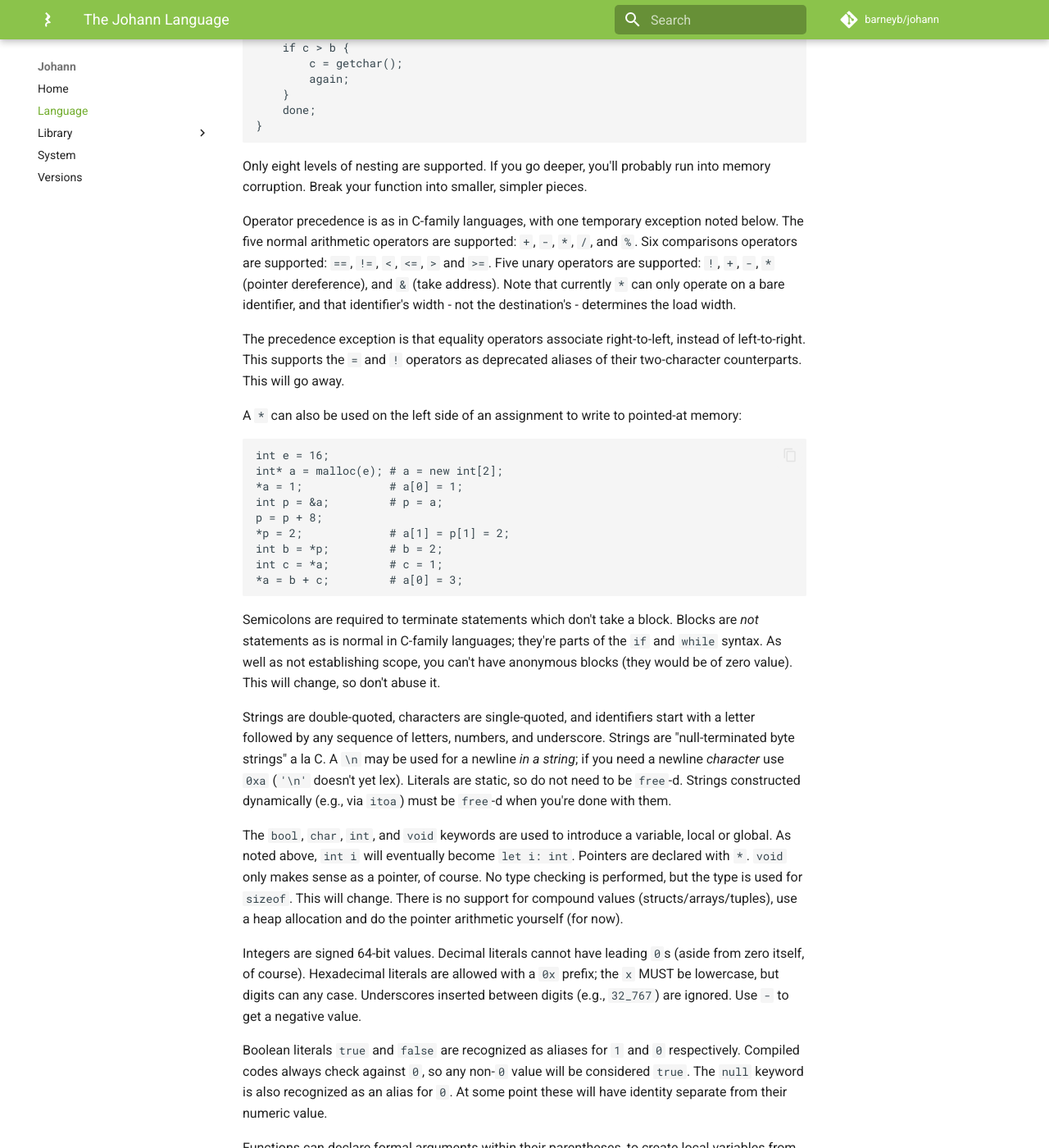
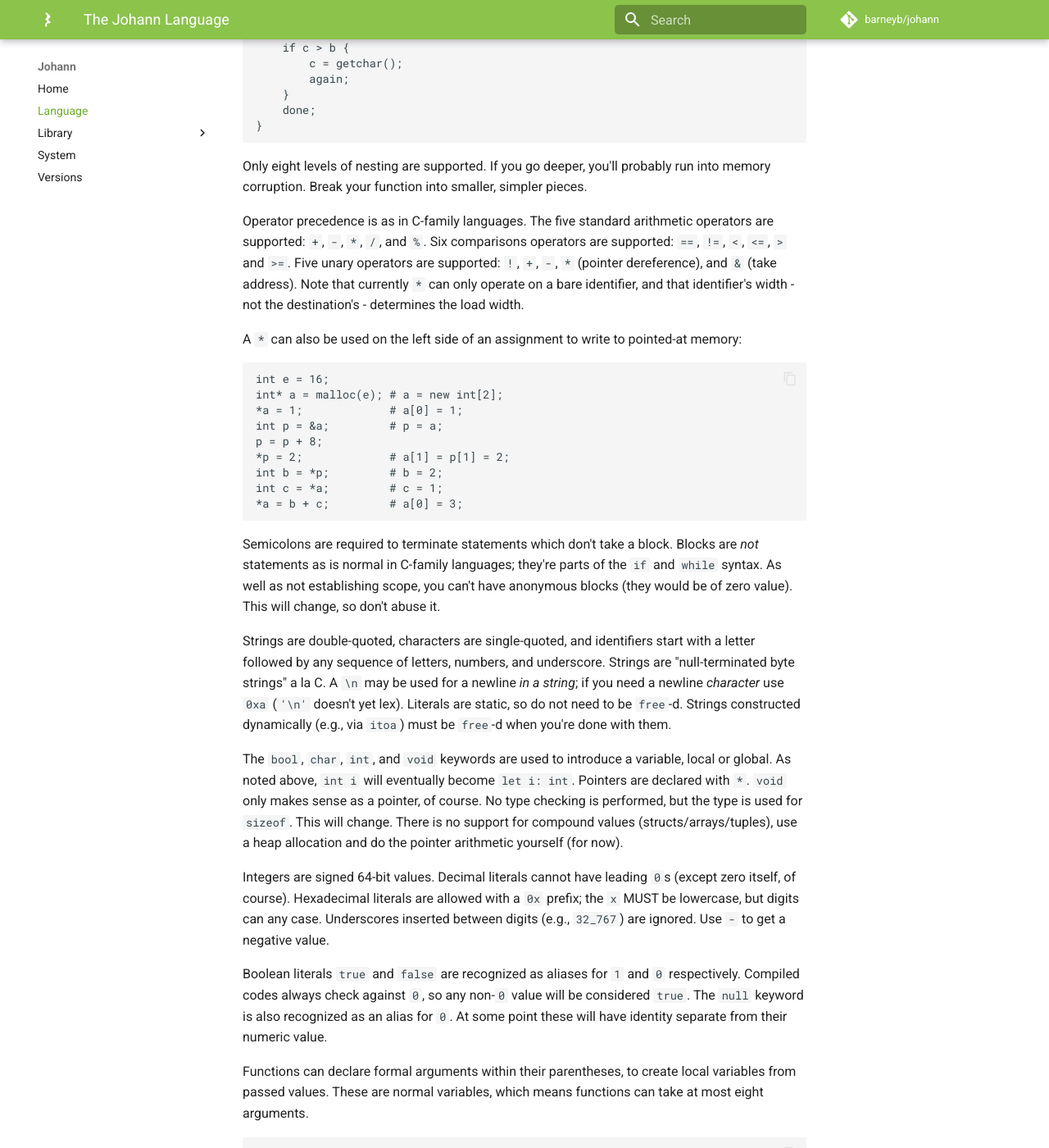
Before and after one commit to barneyb/johann, an MkDocs documentation site: the page built from documentation/docs/language/index.md, in a window 1280 px wide and 1400 px high, scrolled down 1403 px. Shown: the whole window at 82% size. Built offline with MkDocs 1.6.1 and Material for MkDocs 9.7.7, drawn with Linux system fonts in a browser that asks for light colours; comment, search, counter and statistics services are not loaded.

Commit message:
remove support for = and ! as aliases of == and !=

```diff
--- a/documentation/docs/language/index.md
+++ b/documentation/docs/language/index.md
@@ -51,9 +51,7 @@
 
 Only eight levels of nesting are supported. If you go deeper, you'll probably run into memory corruption. Break your function into smaller, simpler pieces.
 
-Operator precedence is as in C-family languages, with one temporary exception noted below. The five normal arithmetic operators are supported: `+`, `-`, `*`, `/`, and `%`. Six comparisons operators are supported: `==`, `!=`, `<`, `<=`, `>` and `>=`. Five unary operators are supported: `!`, `+`, `-`, `*` (pointer dereference), and `&` (take address). Note that currently `*` can only operate on a bare identifier, and that identifier's width - not the destination's - determines the load width.
-
-The precedence exception is that equality operators associate right-to-left, instead of left-to-right. This supports the `=` and `!` operators as deprecated aliases of their two-character counterparts. This will go away.
+Operator precedence is as in C-family languages. The five standard arithmetic operators are supported: `+`, `-`, `*`, `/`, and `%`. Six comparisons operators are supported: `==`, `!=`, `<`, `<=`, `>` and `>=`. Five unary operators are supported: `!`, `+`, `-`, `*` (pointer dereference), and `&` (take address). Note that currently `*` can only operate on a bare identifier, and that identifier's width - not the destination's - determines the load width.
 
 A `*` can also be used on the left side of an assignment to write to pointed-at memory:
 
@@ -73,7 +71,7 @@
 
 The `bool`, `char`, `int`, and `void` keywords are used to introduce a variable, local or global. As noted above, `int i` will eventually become `let i: int`. Pointers are declared with `*`. `void` only makes sense as a pointer, of course. No type checking is performed, but the type is used for `sizeof`. This will change. There is no support for compound values (structs/arrays/tuples), use a heap allocation and do the pointer arithmetic yourself (for now).
 
-Integers are signed 64-bit values. Decimal literals cannot have leading `0`s (aside from zero itself, of course). Hexadecimal literals are allowed with a `0x` prefix; the `x` MUST be lowercase, but digits can any case. Underscores inserted between digits (e.g., `32_767`) are ignored. Use `-` to get a negative value.
+Integers are signed 64-bit values. Decimal literals cannot have leading `0`s (except zero itself, of course). Hexadecimal literals are allowed with a `0x` prefix; the `x` MUST be lowercase, but digits can any case. Underscores inserted between digits (e.g., `32_767`) are ignored. Use `-` to get a negative value.
 
 Boolean literals `true` and `false` are recognized as aliases for `1` and `0` respectively. Compiled codes always check against `0`, so any non-`0` value will be considered `true`. The `null` keyword is also recognized as an alias for `0`. At some point these will have identity separate from their numeric value.
 
```
Also changed, not shown: documentation/docs/versions/index.md (+1 -1 lines), 4 other files.
